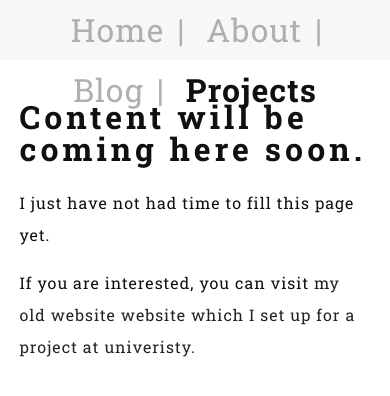
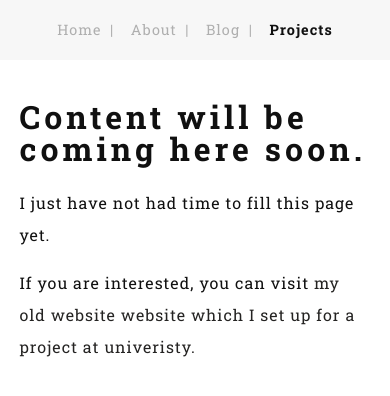
Before and after one commit to kristofferostlund/kristofferostlund.github.io, a Jekyll site: the page built from src/projects.html, in a window 390 px wide. Shown: the top 396 px of the page. Built offline with Jekyll 4.4.1, drawn with Linux system fonts in a browser that asks for light colours; Markdown is read by kramdown in place of the engine named in the settings.

Commit message:
Added supposedly deleted stuff

```diff
--- a/src/assets/scss/navbar.scss
+++ b/src/assets/scss/navbar.scss
@@ -15,6 +15,9 @@
       color: $companion-color;
       line-height: 60px;
       font-size: 2rem;
+      @include breakpoint(break-s) {
+        font-size: 0.9rem;
+      }
     }
     .navbar-item::after {
       content: " | ";
--- a/src/assets/stylesheets/style.css
+++ b/src/assets/stylesheets/style.css
@@ -245,6 +245,9 @@ h1, h2, h3, h4, h5, h6 {
       color: #afafaf;
       line-height: 60px;
       font-size: 2rem; }
+      @media (max-width: 535px) {
+        .navbar nav .navbar-item {
+          font-size: 0.9rem; } }
     .navbar nav .navbar-item::after {
       content: " | ";
       color: #afafaf; }
```
